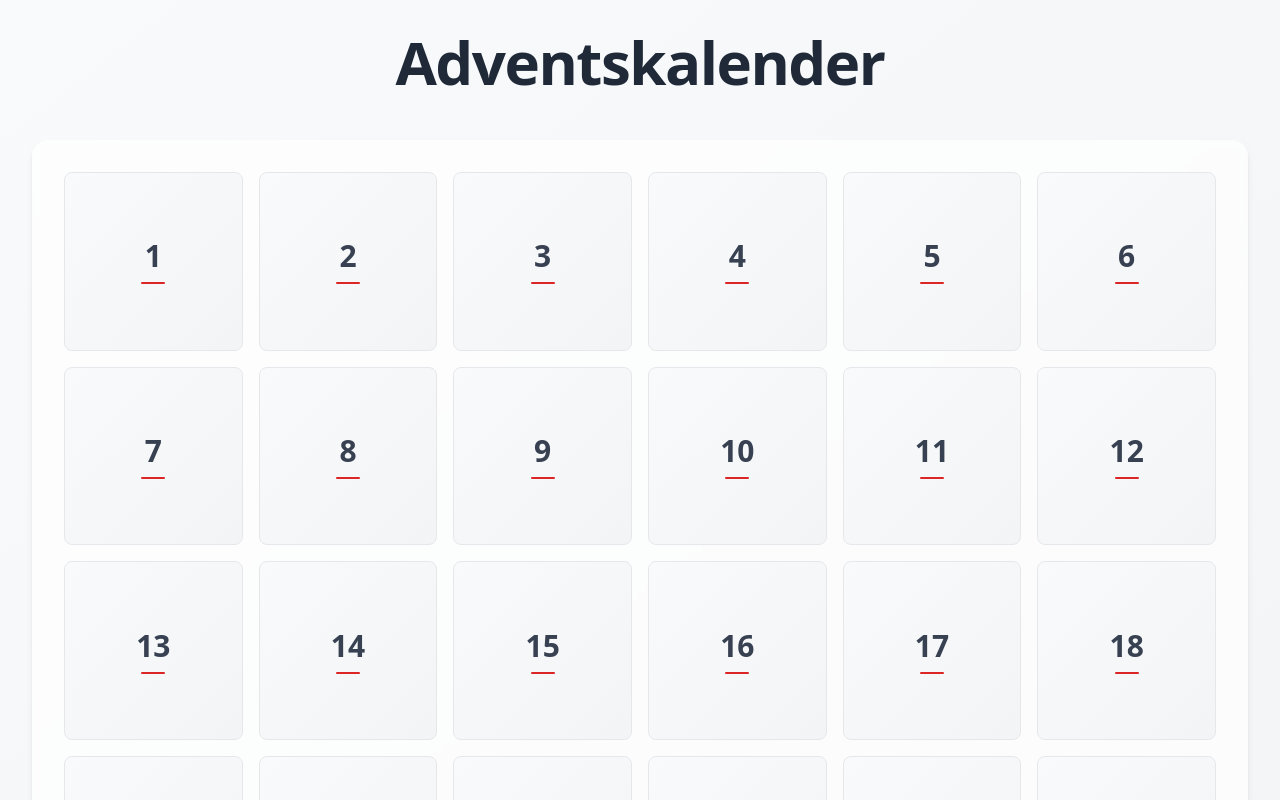
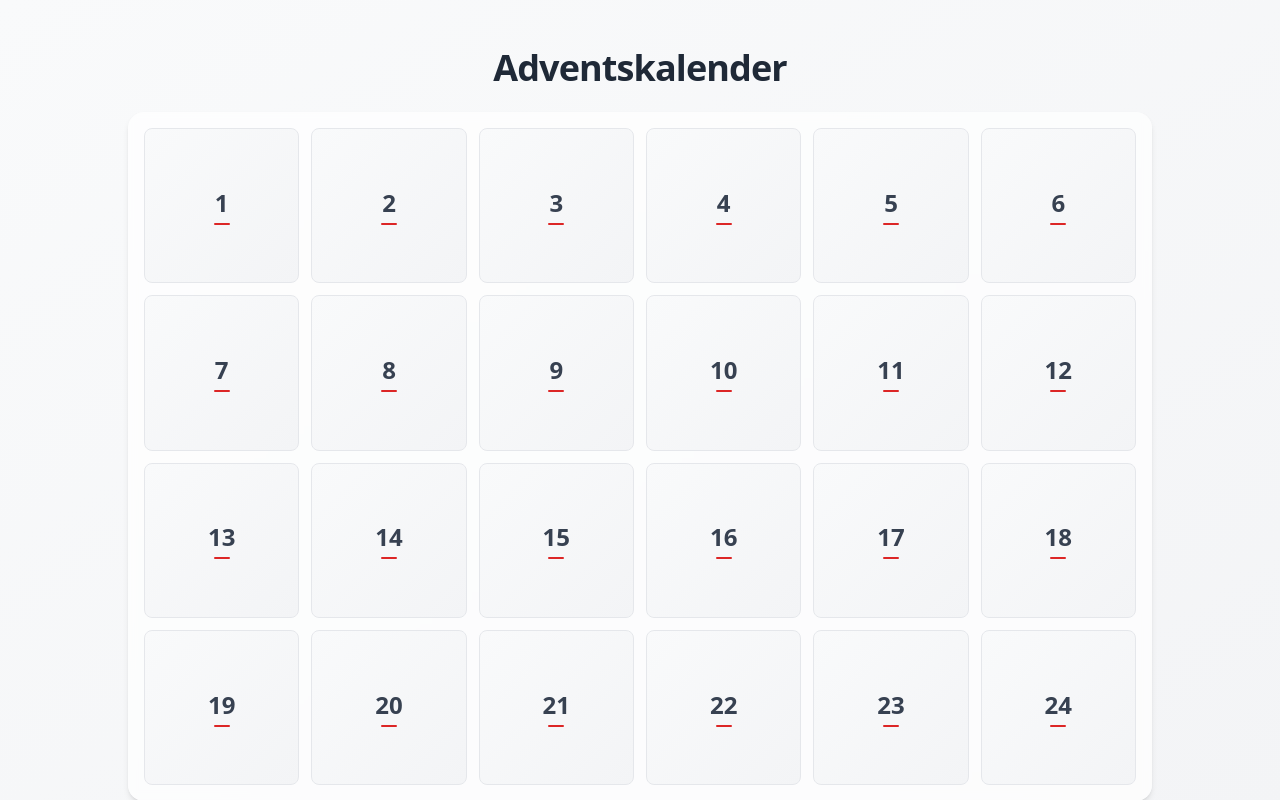
Before and after one commit to richard-zi/advent, a React (Create React App) app in the folder frontend/adventskalender/: page / in a window 1280 px wide. Shown: the top 800 px of the page. Built offline with nearby package versions, Linux system fonts and the light colour scheme.

Commit message:
Change Design

```diff
--- a/frontend/adventskalender/src/components/AdventCalendar.js
+++ b/frontend/adventskalender/src/components/AdventCalendar.js
@@ -36,12 +36,12 @@ const AdventCalendar = () => {
   const doorLayout = Array.from({ length: 24 }, (_, index) => ({ day: index + 1 }));
 
   return (
-    <div className="min-h-screen bg-gradient-to-br from-gray-50 to-gray-100 flex flex-col justify-center items-center p-4 sm:p-8">
-      <h1 className="text-4xl sm:text-6xl font-bold text-center mb-8 sm:mb-12 text-gray-800 tracking-tight">
+    <div className="min-h-screen bg-gradient-to-br from-gray-50 to-gray-100 flex flex-col items-center pt-8 sm:pt-12 p-2 sm:p-4">
+      <h1 className="text-3xl sm:text-4xl font-bold text-center mb-4 sm:mb-6 text-gray-800 tracking-tight">
         Adventskalender
       </h1>
-      <div className="w-full max-w-5xl sm:max-w-7xl p-6 sm:p-8 bg-white bg-opacity-70 backdrop-filter backdrop-blur-sm rounded-2xl shadow-md">
-        <div className="grid grid-cols-2 sm:grid-cols-4 lg:grid-cols-6 gap-3 sm:gap-4">
+      <div className="w-full max-w-5xl p-2 sm:p-4 bg-white bg-opacity-70 backdrop-filter backdrop-blur-sm rounded-2xl shadow-md">
+        <div className="grid grid-cols-6 gap-2 sm:gap-3">
           {doorLayout.map(({ day }) => (
             <CalendarDoor
               key={day}
--- a/frontend/adventskalender/src/components/CalendarDoor.js
+++ b/frontend/adventskalender/src/components/CalendarDoor.js
@@ -2,12 +2,12 @@ import React from 'react';
 
 const CalendarDoor = ({ day, isOpen, onOpen, contentPreview }) => {
   const getPreviewText = (text) => {
-    return text && text.length > 30 ? text.substring(0, 30) + '...' : text;
+    return text && text.length > 60 ? text.substring(0, 60) + '...' : text;
   };
 
   return (
     <div
-      className={`aspect-square rounded-lg flex flex-col items-center justify-center cursor-pointer transition-all duration-300 transform hover:scale-102 border ${
+      className={`aspect-square rounded-lg flex flex-col items-center justify-center cursor-pointer transition-all duration-300 transform hover:scale-102 border text-sm ${
         isOpen
           ? 'bg-white shadow-sm border-gray-300'
           : 'bg-gradient-to-br from-gray-50 to-gray-100 hover:from-gray-100 hover:to-gray-200 border-gray-200'
@@ -15,13 +15,13 @@ const CalendarDoor = ({ day, isOpen, onOpen, contentPreview }) => {
       onClick={() => onOpen(day)}
     >
       {isOpen ? (
-        <div className="flex flex-col items-center justify-center p-2 w-full h-full">
+        <div className="flex flex-col items-center justify-center p-1 w-full h-full">
           {contentPreview && contentPreview.type === 'text' && (
-            <p className="text-sm sm:text-base text-gray-600 text-center overflow-hidden">{getPreviewText(contentPreview.data)}</p>
+            <p className="text-xs sm:text-sm text-gray-600 text-center overflow-hidden">{getPreviewText(contentPreview.data)}</p>
           )}
           {contentPreview && contentPreview.type === 'video' && (
             <div className="w-full h-full flex items-center justify-center bg-gray-100 rounded-md">
-              <svg className="w-10 h-10 text-gray-500" fill="none" stroke="currentColor" viewBox="0 0 24 24" xmlns="http://www.w3.org/2000/svg">
+              <svg className="w-6 h-6 text-gray-500" fill="none" stroke="currentColor" viewBox="0 0 24 24" xmlns="http://www.w3.org/2000/svg">
                 <path strokeLinecap="round" strokeLinejoin="round" strokeWidth={2} d="M14.752 11.168l-3.197-2.132A1 1 0 0010 9.87v4.263a1 1 0 001.555.832l3.197-2.132a1 1 0 000-1.664z" />
                 <path strokeLinecap="round" strokeLinejoin="round" strokeWidth={2} d="M21 12a9 9 0 11-18 0 9 9 0 0118 0z" />
               </svg>
@@ -29,14 +29,14 @@ const CalendarDoor = ({ day, isOpen, onOpen, contentPreview }) => {
           )}
           {contentPreview && contentPreview.type === 'audio' && (
             <div className="w-full h-full flex items-center justify-center bg-gray-100 rounded-md">
-              <svg className="w-10 h-10 text-gray-500" fill="none" stroke="currentColor" viewBox="0 0 24 24" xmlns="http://www.w3.org/2000/svg">
+              <svg className="w-6 h-6 text-gray-500" fill="none" stroke="currentColor" viewBox="0 0 24 24" xmlns="http://www.w3.org/2000/svg">
                 <path strokeLinecap="round" strokeLinejoin="round" strokeWidth={2} d="M9 19V6l12-3v13M9 19c0 1.105-1.343 2-3 2s-3-.895-3-2 1.343-2 3-2 3 .895 3 2zm12-3c0 1.105-1.343 2-3 2s-3-.895-3-2 1.343-2 3-2 3 .895 3 2zM9 10l12-3" />
               </svg>
             </div>
           )}
           {contentPreview && contentPreview.type === 'image' && (
             <div className="w-full h-full flex items-center justify-center bg-gray-100 rounded-md">
-              <svg className="w-10 h-10 text-gray-500" fill="none" stroke="currentColor" viewBox="0 0 24 24" xmlns="http://www.w3.org/2000/svg">
+              <svg className="w-6 h-6 text-gray-500" fill="none" stroke="currentColor" viewBox="0 0 24 24" xmlns="http://www.w3.org/2000/svg">
                 <path strokeLinecap="round" strokeLinejoin="round" strokeWidth={2} d="M4 16l4.586-4.586a2 2 0 012.828 0L16 16m-2-2l1.586-1.586a2 2 0 012.828 0L20 14m-6-6h.01M6 20h12a2 2 0 002-2V6a2 2 0 00-2-2H6a2 2 0 00-2 2v12a2 2 0 002 2z" />
               </svg>
             </div>
@@ -44,8 +44,8 @@ const CalendarDoor = ({ day, isOpen, onOpen, contentPreview }) => {
         </div>
       ) : (
         <div className="w-full h-full flex flex-col items-center justify-center">
-          <span className="font-bold text-2xl sm:text-3xl text-gray-700">{day}</span>
-          <div className="mt-2 w-6 h-0.5 bg-red-600 rounded-full"></div>
+          <span className="font-bold text-xl sm:text-2xl text-gray-700">{day}</span>
+          <div className="mt-1 w-4 h-0.5 bg-red-600 rounded-full"></div>
         </div>
       )}
     </div>
```
Also changed, not shown: 1 other file (tests, documents, lock files or other folders).
